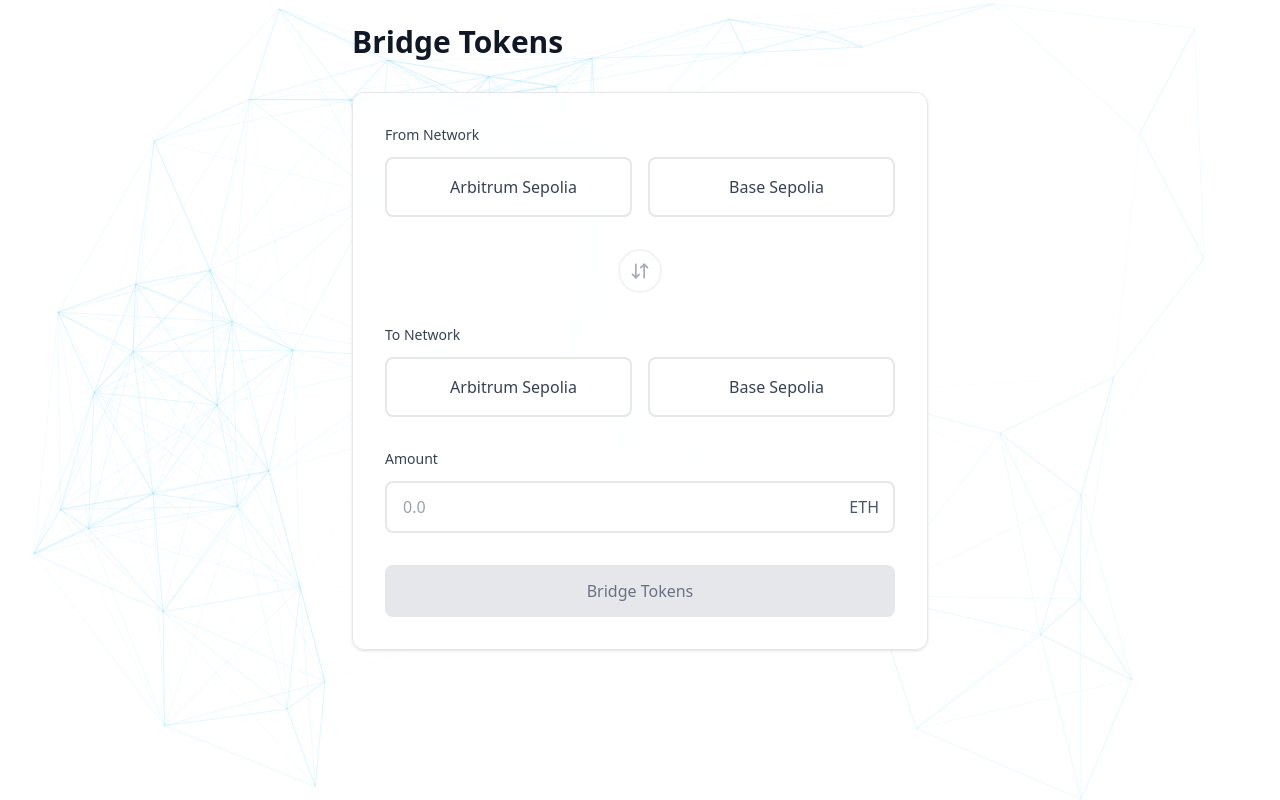
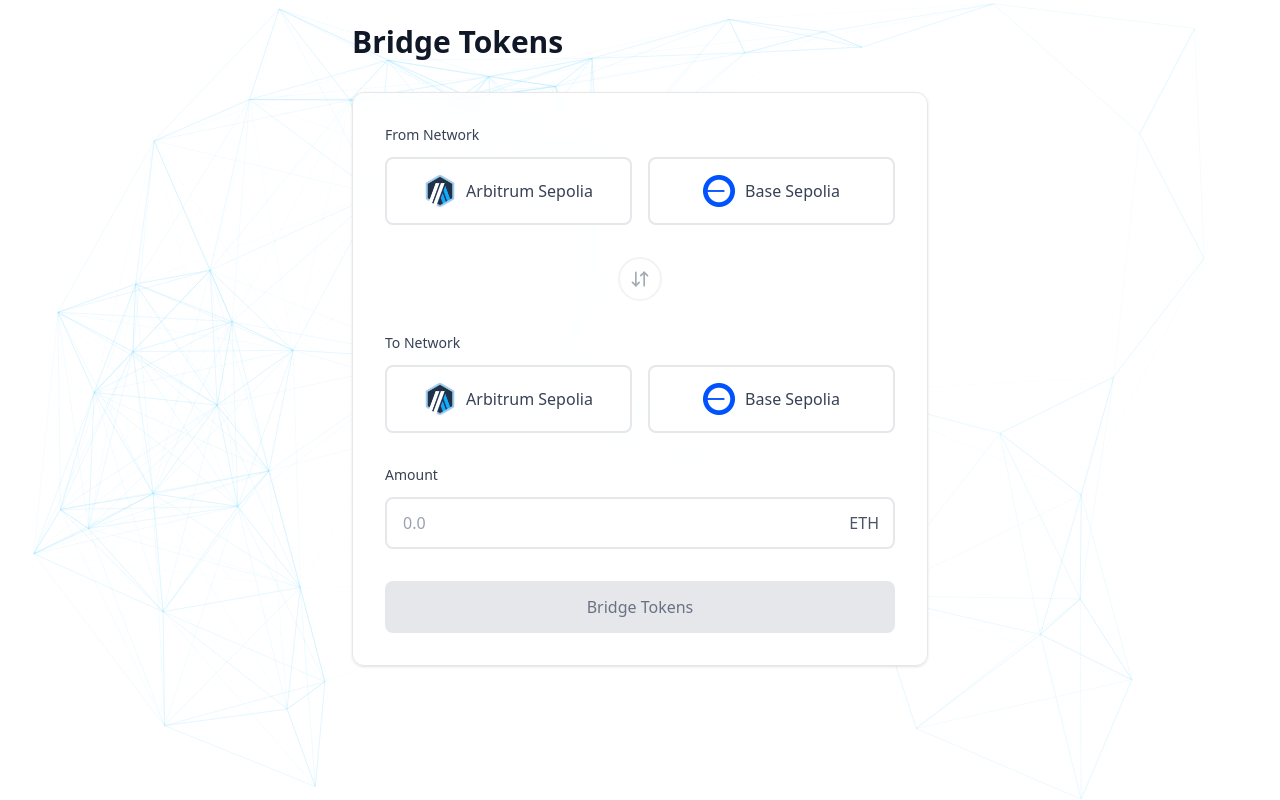
Before and after one commit to danilych/block-mentor-platfrom-web, a React (Vite) app: page / in a window 1280 px wide. Built offline with nearby package versions, Linux system fonts and the light colour scheme.

Commit message:
feat: add icons for networks

```diff
--- /dev/null
+++ b/src/assets/index.ts
@@ -0,0 +1,7 @@
+import arbitrumIcon from './icons/arbitrum-arb-logo.png'
+import baseIcon from './icons/base-sepolia.png'
+
+export const networkIcons = {
+  arbitrumIcon,
+  baseIcon,
+} as const
--- a/src/pages/bridge.tsx
+++ b/src/pages/bridge.tsx
@@ -2,6 +2,7 @@ import { useState, useEffect } from 'react'
 import { ArrowDownUp } from 'lucide-react'
 import { useParams } from 'react-router-dom'
 import ParticleEffect from '@/components/Canvas'
+import { networkIcons } from '@/assets'
 
 interface NetworkInfo {
   id: string
@@ -12,8 +13,8 @@ interface NetworkInfo {
 }
 
 const defaultNetworks: NetworkInfo[] = [
-  { id: 'arbitrum-sepolia', name: 'Arbitrum Sepolia', icon: '', isEnabled: true },
-  { id: 'base-sepolia', name: 'Base Sepolia', icon: '', isEnabled: true },
+  { id: 'arbitrum-sepolia', name: 'Arbitrum Sepolia', icon: networkIcons.arbitrumIcon, isEnabled: true },
+  { id: 'base-sepolia', name: 'Base Sepolia', icon: networkIcons.baseIcon, isEnabled: true },
 ]
 
 const BridgePage = () => {
@@ -174,7 +175,7 @@ const BridgePage = () => {
                       ${(network.id === toNetwork || !network.isEnabled) ? 'opacity-50 cursor-not-allowed' : ''}
                     `}
                   >
-                    <span className="text-xl">{network.icon}</span>
+                    <img src={network.icon} alt={network.name} className="w-8 h-8 object-contain" />
                     <div className="flex flex-col items-center">
                       <span>{network.name}</span>
                       {network.balance && (
@@ -233,7 +234,7 @@ const BridgePage = () => {
                       ${(network.id === fromNetwork || !network.isEnabled) ? 'opacity-50 cursor-not-allowed' : ''}
                     `}
                   >
-                    <span className="text-xl">{network.icon}</span>
+                    <img src={network.icon} alt={network.name} className="w-8 h-8 object-contain" />
                     <div className="flex flex-col items-center">
                       <span>{network.name}</span>
                       {network.balance && (
```
Also changed, not shown: src/assets/icons/arbitrum-arb-logo.png (added), src/assets/icons/base-sepolia.png (added).
